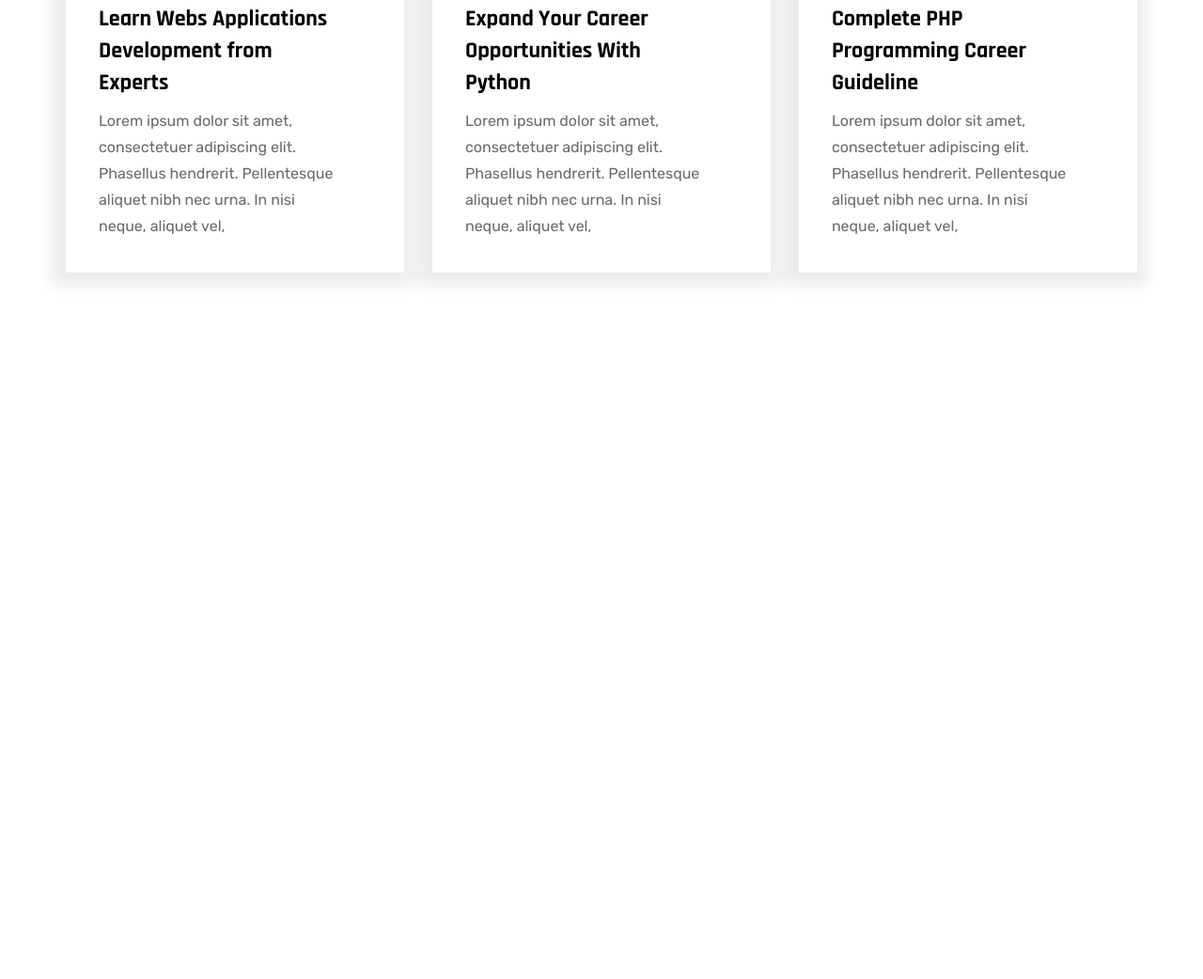
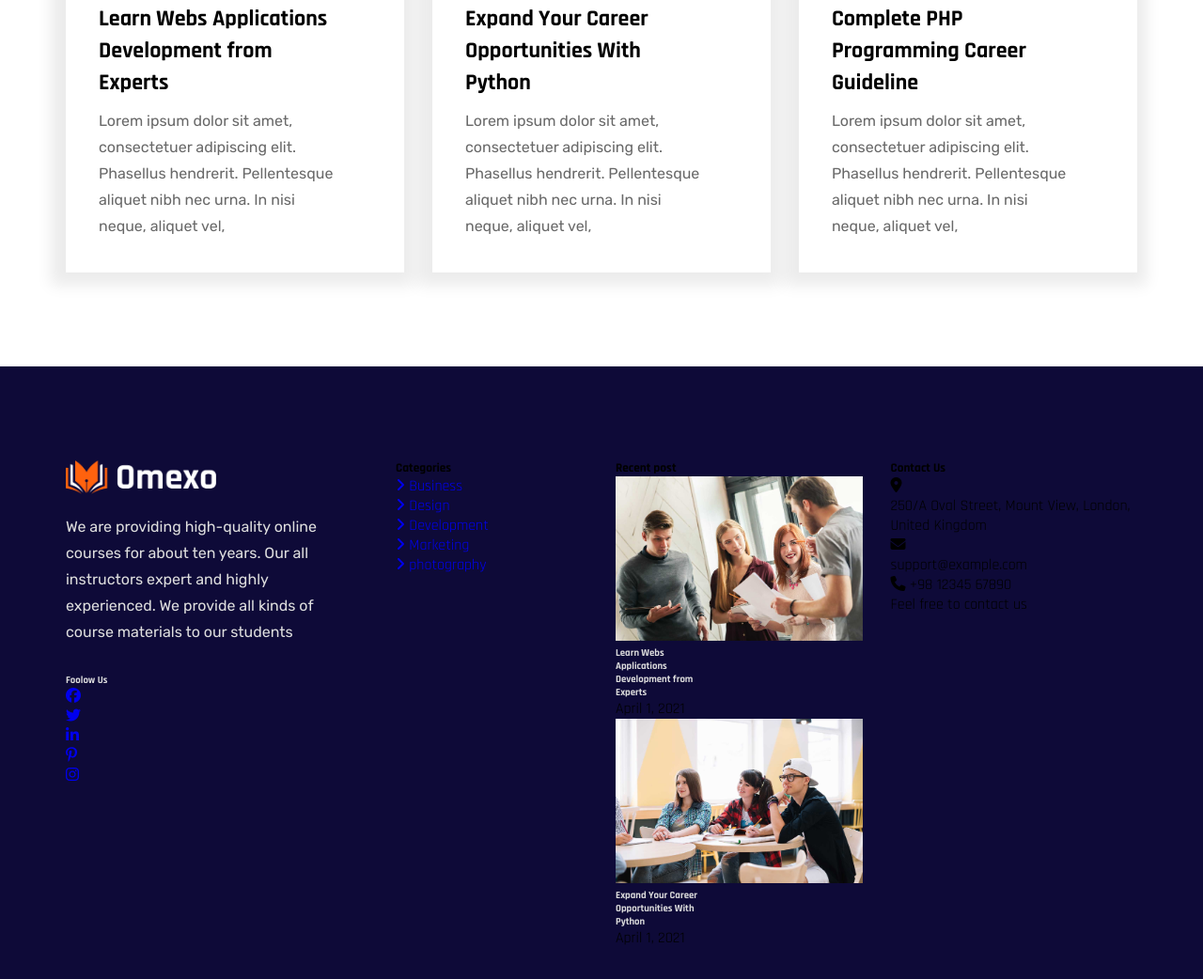
Before and after one commit to Asif120180991/OMEXO, a plain HTML site: page index.html in a window 1280 px wide. Shown: the part 7594-8636 px from the top of the page at 94% size. Before the commit the page ends 7984 px from the top, so only its background shows below. Drawn offline with Linux system fonts and the light colour scheme.

Commit message:
1.25 update

```diff
--- a/css/style.css
+++ b/css/style.css
@@ -82,6 +82,12 @@ container-full{
     float: left;
     padding: 0 15px;
 }
+.col-15{
+    width: 15%;
+    float: left;
+    padding: 0 15px;
+}
+
 
 .container:before,
 .container:after,
@@ -907,3 +913,26 @@ box-shadow: 1px -1px 5px 13px rgba(0,0,0,0.08);
 
 }
 /*---===latest-news-css-end===---*/
+.footer{
+    background: #0e0a38;
+}
+.footer-single a img{
+
+      margin-bottom: 15px;
+      width: 160px;
+      height: 36px;
+
+}
+.footer-single p{
+
+    font-size: 16px;
+    line-height: 28px;
+    color: #DEDEDE;
+    font-family: 'Rubik', sans-serif;
+    font-weight: 400;
+    margin-bottom: 30px;
+
+}
+.footer h6{
+    color: #DEDEDE;
+}
--- a/index.html
+++ b/index.html
@@ -1317,6 +1317,204 @@
 </section>
 <!--===latest-news-end===-->
 
+<!--===footer-start===-->
+
+<footer class="footer section-padding"
+>
+
+   <div class="container">
+
+     <div class="col-30">
+
+       <div class="footer-single">
+
+         <a href="#">
+           <img src="IMG/logo-white-1.png" alt="">
+         </a>
+
+         <p>We are providing high-quality online <br> courses for about ten years. Our all <br> instructors expert and highly <br> experienced. We provide all kinds of <br> course materials to our students</p>
+
+         <h6>Foolow Us</h6>
+
+         <ul>
+
+           <li>
+             <a href="#">
+              <i class="fa-brands fa-facebook"></i>
+             </a>
+           </li>
+
+           <li>
+            <a href="#">
+              <i class="fa-brands fa-twitter"></i>
+            </a>
+          </li>
+
+          <li>
+            <a href="#">
+              <i class="fa-brands fa-linkedin-in"></i>
+            </a>
+          </li>
+
+          <li>
+            <a href="#">
+              <i class="fa-brands fa-pinterest-p"></i>
+            </a>
+          </li>
+
+          <li>
+            <a href="#">
+              <i class="fa-brands fa-instagram"></i>
+            </a>
+          </li>
+
+         </ul>
+
+       </div>
+
+     </div>
+
+     <div class="col-20">
+
+        <div class="footer-single footer-category">
+
+           <h5>Categories</h5>
+
+           <ul>
+
+             <li>
+               <a href="#">
+                <i class="fa-solid fa-angle-right"></i> Business
+               </a>
+             </li>
+
+             <li>
+              <a href="#">
+               <i class="fa-solid fa-angle-right"></i> Design
+              </a>
+            </li>
+
+            <li>
+              <a href="#">
+               <i class="fa-solid fa-angle-right"></i> Development
+              </a>
+            </li>
+
+            <li>
+              <a href="#">
+               <i class="fa-solid fa-angle-right"></i> Marketing
+              </a>
+            </li>
+
+            <li>
+              <a href="#">
+               <i class="fa-solid fa-angle-right"></i> photography
+              </a>
+            </li>
+
+
+           </ul>
+
+        </div>
+
+
+     </div>
+
+     <div class="col-25">
+
+        <h5>Recent post</h5>
+
+        <div class="recent-box">
+
+            <div class="recent-img">
+
+               <img src="IMG/blog-4.jpg" alt="">
+
+            </div>
+
+            <div class="recent-content">
+
+                <h6>
+
+
+Learn Webs <br> Applications <br> Development from <br> Experts
+
+                </h6>
+
+                <p>April 1, 2021</p>
+
+            </div>
+
+        </div>
+
+        <div class="recent-box">
+
+          <div class="recent-img">
+
+             <img src="IMG/blog-3.jpg" alt="">
+
+          </div>
+
+          <div class="recent-content">
+
+              <h6>
+
+
+                Expand Your Career <br> Opportunities With <br> Python
+              </h6>
+
+              <p>April 1, 2021</p>
+
+          </div>
+
+      </div>
+
+     </div>
+
+     <div class="col-25">
+
+        <h5>Contact Us</h5>
+
+        <ul>
+
+          <li>
+
+            <i class="fa-solid fa-location-dot"></i>
+
+            <p>
+              250/A Oval Street, Mount View, London, United Kingdom
+            </p>
+
+          </li>
+
+          <li>
+
+            <i class="fa-solid fa-envelope"></i>
+
+            <p>support@example.com</p>
+
+          </li>
+
+          <li>
+
+            <i class="fa-solid fa-phone"></i>
+
+            +98 12345 67890
+
+          </li>
+
+
+
+        </ul>
+
+        <p>Feel free to contact us</p>
+
+     </div>
+
+   </div>
+
+</footer>
+
 </body>
 
 </html>
```
Also changed, not shown: IMG/logo-white-1.png (added).
